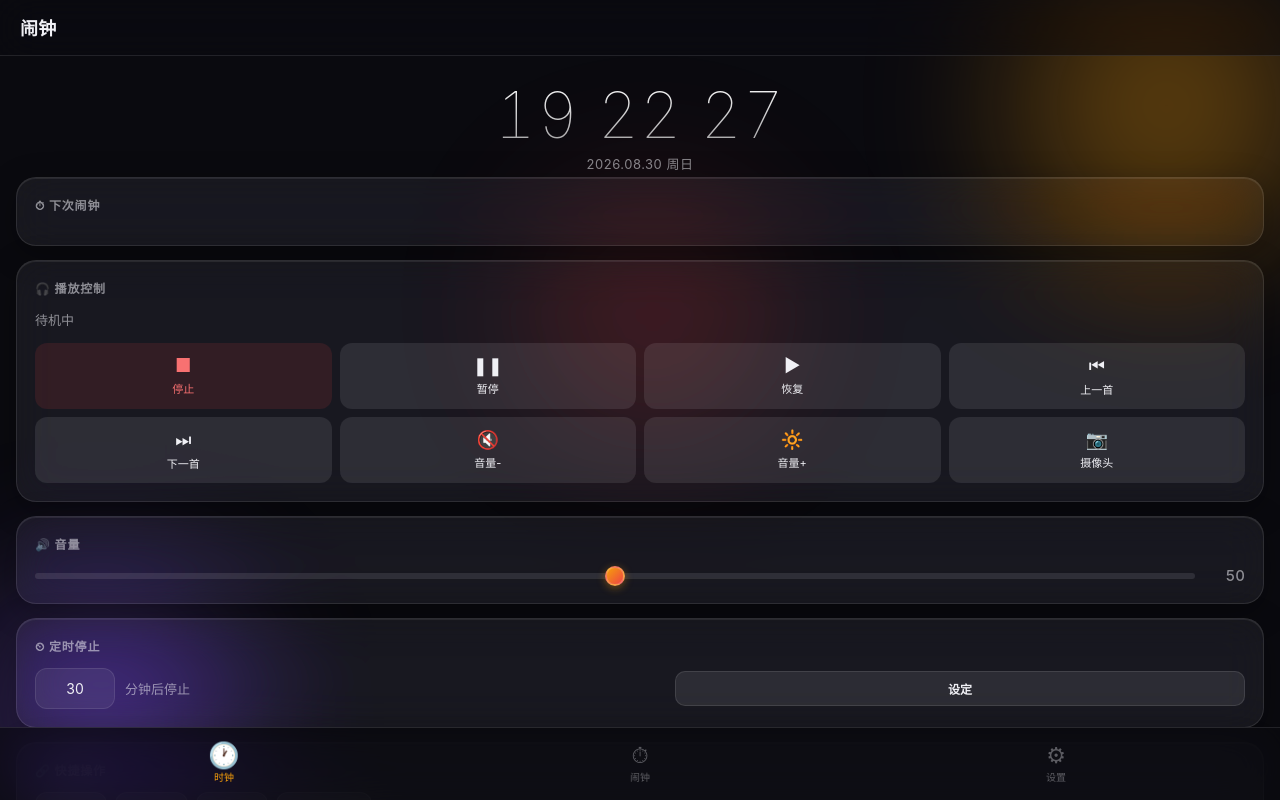
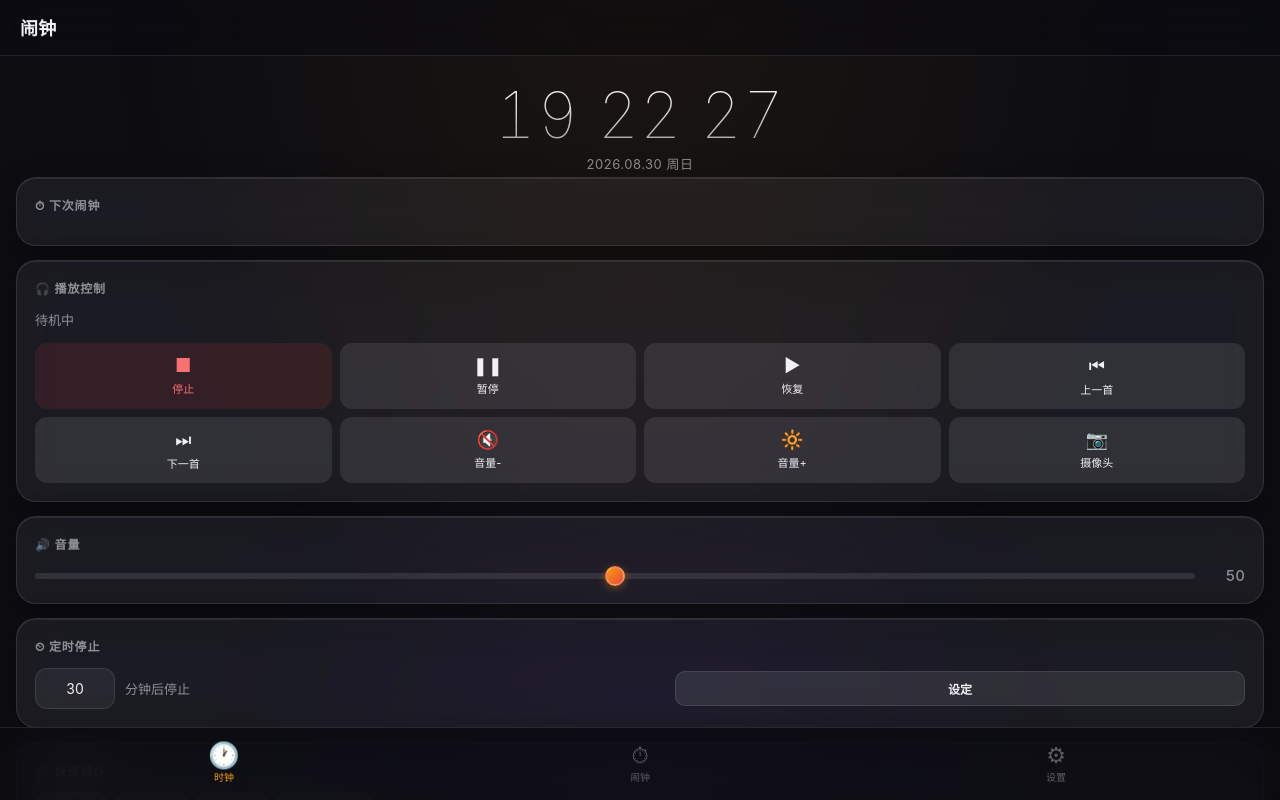
Before and after one commit to littckerQiu/workdayAlarmClockGo, a plain HTML site: page router/static/index.html in a window 1280 px wide. Drawn offline with Linux system fonts and the light colour scheme; no server answers.

Commit message:
fix: 去掉渐变光球背景改纯净深色+修复设置页滚动(body flex布局)+音量同步状态+时间选择器对齐(加现在按钮)

```diff
--- a/router/static/index.html
+++ b/router/static/index.html
@@ -28,20 +28,10 @@
 }
 *{margin:0;padding:0;box-sizing:border-box;-webkit-tap-highlight-color:transparent;user-select:none;-webkit-user-select:none;}
 html,body{height:100%;width:100%;overflow:hidden;}
-body{font-family:-apple-system,BlinkMacSystemFont,"SF Pro Display","Segoe UI","PingFang SC","Microsoft YaHei",sans-serif;background:var(--bg);color:var(--text);position:fixed;top:0;left:0;right:0;bottom:0;}
+body{font-family:-apple-system,BlinkMacSystemFont,"SF Pro Display","Segoe UI","PingFang SC","Microsoft YaHei",sans-serif;background:#0d0d12;color:var(--text);position:fixed;top:0;left:0;right:0;bottom:0;display:-webkit-box;display:-webkit-flex;display:flex;-webkit-box-orient:vertical;-webkit-flex-direction:column;flex-direction:column;}
 
-/* 渐变光球背景 */
-.bg-orbs{position:fixed;top:0;left:0;width:100%;height:100%;z-index:0;overflow:hidden;pointer-events:none;}
-.orb{position:absolute;border-radius:50%;filter:blur(80px);opacity:0.35;}
-.orb1{width:300px;height:300px;background:#f59e0b;top:-80px;right:-60px;-webkit-animation:float1 18s ease-in-out infinite;animation:float1 18s ease-in-out infinite;}
-.orb2{width:260px;height:260px;background:#8b5cf6;bottom:-60px;left:-50px;-webkit-animation:float2 22s ease-in-out infinite;animation:float2 22s ease-in-out infinite;}
-.orb3{width:200px;height:200px;background:#ef4444;top:40%;left:50%;-webkit-animation:float3 25s ease-in-out infinite;animation:float3 25s ease-in-out infinite;opacity:0.2;}
-@-webkit-keyframes float1{0%,100%{-webkit-transform:translate(0,0);}50%{-webkit-transform:translate(-40px,60px);}}
-@keyframes float1{0%,100%{transform:translate(0,0);}50%{transform:translate(-40px,60px);}}
-@-webkit-keyframes float2{0%,100%{-webkit-transform:translate(0,0);}50%{-webkit-transform:translate(50px,-40px);}}
-@keyframes float2{0%,100%{transform:translate(0,0);}50%{transform:translate(50px,-40px);}}
-@-webkit-keyframes float3{0%,100%{-webkit-transform:translate(-50%,-50%) scale(1);}50%{-webkit-transform:translate(-30%,-70%) scale(1.2);}}
-@keyframes float3{0%,100%{transform:translate(-50%,-50%) scale(1);}50%{transform:translate(-30%,-70%) scale(1.2);}}
+/* 背景：纯净深色，微妙径向渐变增加层次 */
+.bg-layer{position:fixed;top:0;left:0;width:100%;height:100%;z-index:0;pointer-events:none;background:radial-gradient(ellipse at 50% 0%,rgba(245,158,11,0.06) 0%,transparent 60%),radial-gradient(ellipse at 50% 100%,rgba(139,92,246,0.04) 0%,transparent 50%);}
 
 /* 玻璃卡片 */
 .glass{background:var(--glass);-webkit-backdrop-filter:blur(20px) saturate(180%);backdrop-filter:blur(20px) saturate(180%);border:1px solid var(--glass-border);border-radius:var(--radius);box-shadow:0 8px 32px rgba(0,0,0,0.3),inset 0 1px 0 var(--glass-highlight);}
@@ -53,7 +43,7 @@ body{font-family:-apple-system,BlinkMacSystemFont,"SF Pro Display","Segoe UI","P
 .topbar .sub{font-size:11px;color:var(--text3);margin-top:1px;}
 
 /* 内容区 */
-.content{position:relative;z-index:1;-webkit-box-flex:1;-webkit-flex:1;flex:1;overflow-y:auto;overflow-x:hidden;-webkit-overflow-scrolling:touch;padding:16px;padding-bottom:calc(90px + env(safe-area-inset-bottom));}
+.content{position:relative;z-index:1;-webkit-box-flex:1;-webkit-flex:1;flex:1;min-height:0;overflow-y:auto;overflow-x:hidden;-webkit-overflow-scrolling:touch;padding:16px;padding-bottom:calc(90px + env(safe-area-inset-bottom));}
 .tab-page{display:none;}
 .tab-page.active{display:block;}
 .tab-page.active .stagger{-webkit-animation:staggerIn 0.5s var(--ease) both;animation:staggerIn 0.5s var(--ease) both;}
@@ -238,7 +228,7 @@ select.form-input option{background:#1a1a24;color:var(--text);}
 </head>
 <body>
 
-<div class="bg-orbs"><div class="orb orb1"></div><div class="orb orb2"></div><div class="orb orb3"></div></div>
+<div class="bg-layer"></div>
 
 <div class="topbar">
   <div><h1 id="topTitle">闹钟</h1><div class="sub" id="topSub"></div></div>
@@ -433,6 +423,7 @@ select.form-input option{background:#1a1a24;color:var(--text);}
         <div class="tp-label">时</div>
         <div class="tp-display" id="tpHour">07</div>
         <div class="tp-btns"><button class="tp-btn" onclick="adjHour(-1)">&#8722;</button><button class="tp-btn" onclick="adjHour(1)">+</button></div>
+        <div class="tp-btns"><button class="tp-btn fine" style="width:76px;" onclick="setNowTime()">现在</button></div>
       </div>
       <div class="tp-sep">:</div>
       <div class="tp-col">
@@ -576,6 +567,7 @@ function fetchStatus(){
         else msg+='待机中';
       }
       $('nowPlaying').innerHTML=msg;
+      if(d.vol!=null){$('volSlider').value=d.vol;$('volNum').textContent=d.vol;}
     }catch(e){}
   });
 }
@@ -615,6 +607,7 @@ function openAddAlarmModal(){
 function closeAddAlarmModal(e){if(e&&e.target!==$('addAlarmModal'))return;$('addAlarmModal').className='modal-overlay';}
 function updateTPDisplay(){$('tpHour').textContent=pad(tpHour);$('tpMin').textContent=pad(tpMin);}
 function adjHour(d){tpHour=(tpHour+d+24)%24;updateTPDisplay();}
+function setNowTime(){var n=new Date();tpHour=n.getHours();tpMin=n.getMinutes();updateTPDisplay();}
 function adjMin(d){tpMin=(tpMin+d+60)%60;updateTPDisplay();}
 function toggleType(el){
   var t=el.getAttribute('data-type');
```
